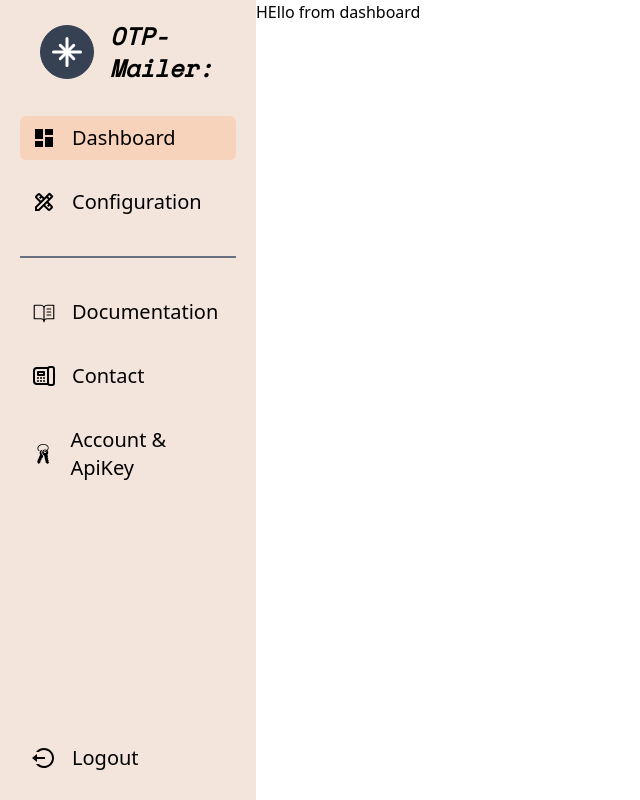
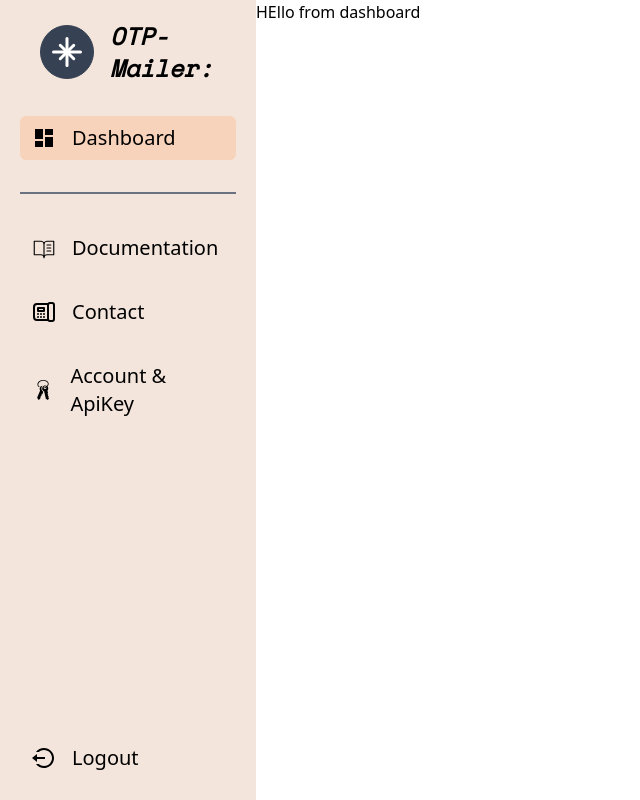
Before and after one commit to Dipak-Gautam/OTP-Mailer-Frontend, a React (Vite) app: page /dashboard in a window 1280 px wide. Shown: the whole page, without its empty margins (0-640 px from the left). Built offline with nearby package versions, Linux system fonts and the light colour scheme.

Commit message:
chore: small configuration bug fixed

```diff
--- a/src/App.tsx
+++ b/src/App.tsx
@@ -4,7 +4,6 @@ import Documentation from "./Components/Documentation/Documentation";
 import Contact from "./Components/Contacts/Contact";
 import DashboardMain from "./Components/DashBoard/DashboardMain";
 import Dashboard from "./Components/DashBoard/Component/Dashboard/Dashboard";
-import Configuration from "./Components/DashBoard/Component/Configuration/Configuration";
 import AccountApi from "./Components/DashBoard/Component/AccountApi/Account&Api";
 import DashContact from "./Components/DashBoard/Component/DashContact/DashContact";
 import DashDocumentation from "./Components/DashBoard/Component/DashDocumentation/DashDocumentation";
@@ -27,7 +26,7 @@ const router = createBrowserRouter([
         path: "",
         element: <Dashboard />,
       },
-      { path: "configuration", element: <Configuration /> },
+
       { path: "docs", element: <DashDocumentation /> },
       { path: "contact", element: <DashContact /> },
       { path: "account", element: <AccountApi /> },
--- a/src/Components/DashBoard/Component/Configuration/Configuration.tsx
+++ /dev/null
@@ -1,7 +0,0 @@
-import React from "react";
-
-const Configuration = () => {
-  return <div>Hello from configuration</div>;
-};
-
-export default Configuration;
--- a/src/Components/DashBoard/Component/DashBoardNav/DashNav.tsx
+++ b/src/Components/DashBoard/Component/DashBoardNav/DashNav.tsx
@@ -34,7 +34,7 @@ const DashNav = () => {
             <div className="text-black font-medium">Dashboard</div>
           </NavLink>
 
-          <NavLink
+          {/* <NavLink
             to={"configuration"}
             className={({ isActive }) =>
               isActive
@@ -44,7 +44,7 @@ const DashNav = () => {
           >
             <MdOutlineDesignServices className="text-2xl" />
             <div className="text-black font-medium">Configuration</div>
-          </NavLink>
+          </NavLink> */}
         </div>
 
         <div className=" border border-b border-gray-500" />
```
